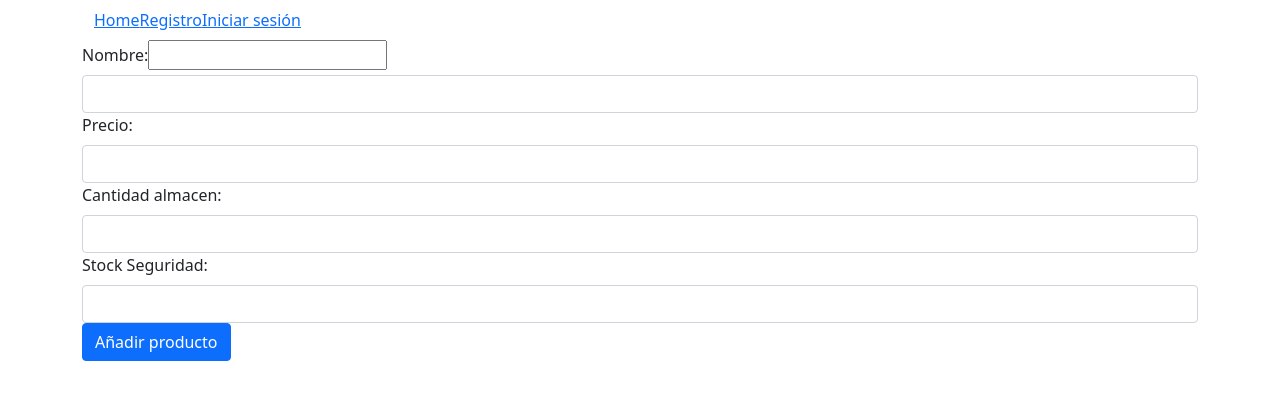
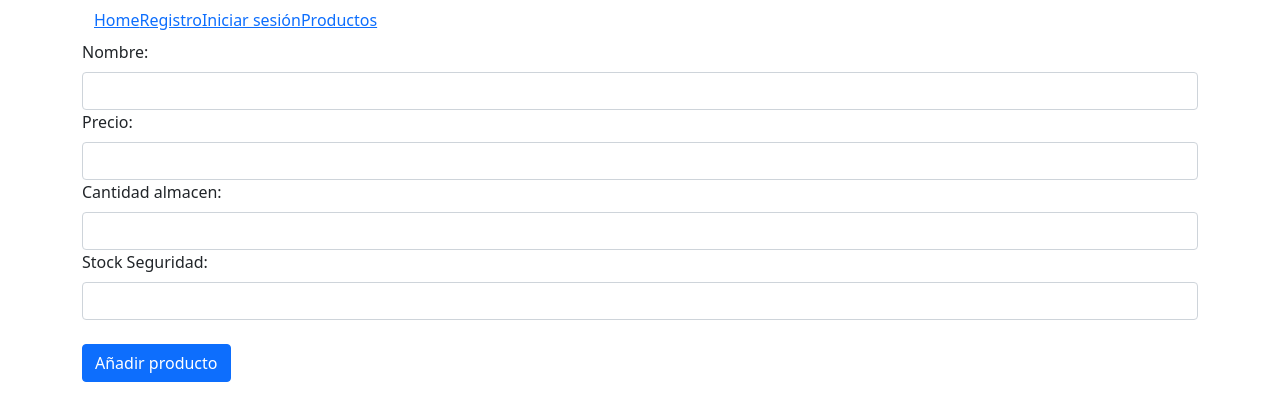
Before and after one commit to pedcarmor/TFG-Frontend-React, a React (Create React App) app: page /products/create in a window 1280 px wide. Shown: the top 420 px of the page. Built offline with nearby package versions, Linux system fonts and the light colour scheme.

Commit message:
Fix Error

```diff
--- a/src/components/header/header.js
+++ b/src/components/header/header.js
@@ -17,12 +17,12 @@ export default function Header(){
                     ?<>
                         <NavLink to = "/clientes">Clientes</NavLink>
                         <NavLink to = "/empleados">Empleados</NavLink>
-                        <NavLink to="/products">Productos</NavLink>
 
                         <NavLink to = "/" onClick={handleClick}>Desconectar</NavLink>
                      </>
                     :<><NavLink to = "/users/create">Registro</NavLink>
                     <NavLink to = "/login">Iniciar sesión</NavLink>
+                    <NavLink to="/products">Productos</NavLink>
                     </>
                 }
             </Nav>
--- a/src/components/productos/FormProducto.js
+++ b/src/components/productos/FormProducto.js
@@ -30,7 +30,6 @@ export default function FormProducto() {
         <Form onSubmit={handleSubmit(onSubmit)}>
         <FormGroup>
           <FormLabel>Nombre: </FormLabel>
-          <input type='text'></input>
           <FormControl {...register("nombre",
                           { required: "Campo obligatorio"})} />
           <ErrorMessage className='alert-danger' errors={errors} name = "nombre" as={<Alert variant="danger" />}/>
@@ -53,6 +52,7 @@ export default function FormProducto() {
                         { required: "Campo obligatorio"})} />
           <ErrorMessage errors={errors} name = "stockseguridad" as={<Alert variant="danger" />}/>
         </FormGroup>
+        <br/>
         <Button type="submit">Añadir producto</Button>
         </Form>
     </>
--- a/src/views/AllProductos.js
+++ b/src/views/AllProductos.js
@@ -1,6 +1,6 @@
 import productoService from 'services/products/producto'
 import React, { useState ,useEffect } from 'react'
-import AllProductos from 'components/AllProductos'
+import AllProductos from 'components/productos/AllProductos'
 
 const Productos = () => {
     const [productos, setProductos] = useState([])
```
Also changed, not shown: 1 other file (tests, documents, lock files or other folders).
